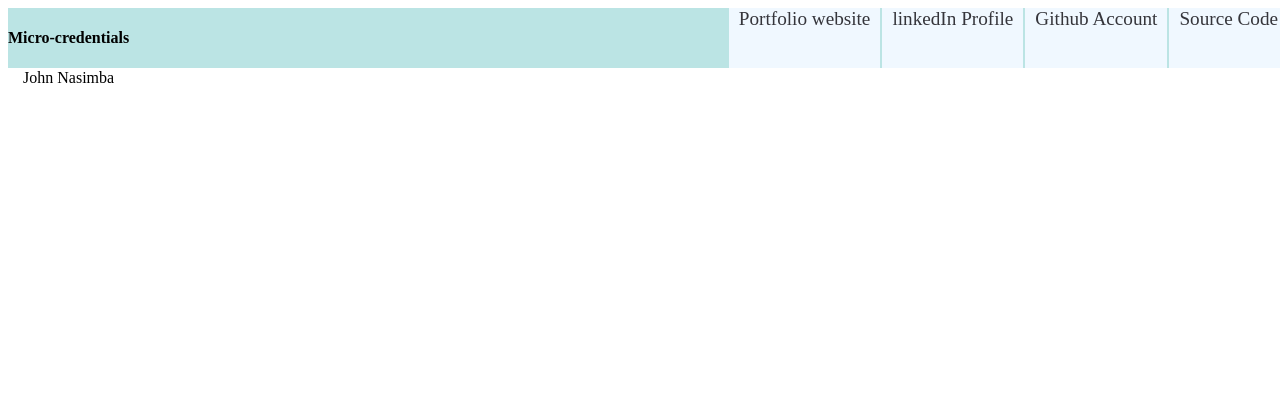
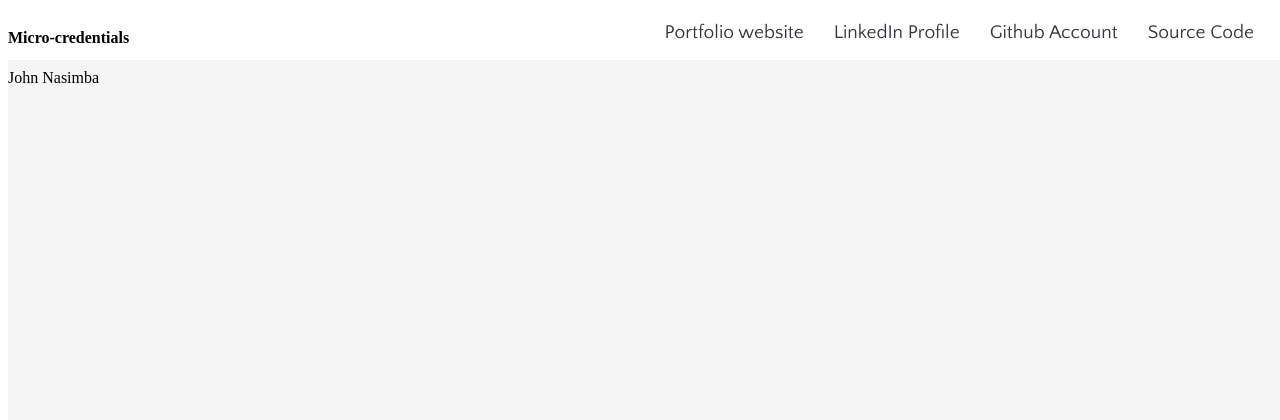
Before and after one commit to Johnnasimba/Micro-credentials, a PHP site: page / in a window 1280 px wide. Shown: the top 420 px of the page. Before the commit the page ends 83 px from the top, so only its background shows below. Run offline with PHP 8.4, Linux system fonts and the light colour scheme.

Commit message:
Bulding navigation links for header

```diff
--- a/index.html
+++ b/index.html
@@ -11,7 +11,6 @@
 </head>
 <body>
     <nav id="header-navbar">
-        <div class="header" align=center>
             <!-- Title -->
             <div class="title">
                 <h4>Micro-credentials</h4>
@@ -21,15 +20,17 @@
             <!-- Navigation links -->
             <ul class="navigation-links">
                 <li> <a href="http://" target="_blank" rel="noopener noreferrer">Portfolio website</a></li>
-                <li><a href="http://" target="_blank" rel="noopener noreferrer"> linkedIn Profile</a></li>
+                <li><a href="http://" target="_blank" rel="noopener noreferrer"> LinkedIn Profile</a></li>
                 <li><a href="http://" target="_blank" rel="noopener noreferrer"> Github Account</a></li>
                 <li> <a href="http://" target="_blank" rel="noopener noreferrer"> Source Code</a></li>
             </ul>
-        </div>
+
     </nav>
 
 
+    <div class="content">
 
+    </div>
 
     <!-- <div class="container" align=center>
         <div>
--- a/styles.css
+++ b/styles.css
@@ -1,23 +1,17 @@
-
+@import url('https://fonts.googleapis.com/css2?family=Quattrocento+Sans&display=swap');
 
 /* Header */
 #header-navbar {
     width: 100vw;
-    height: 60px;
-    padding: 0;
-
-}
-.header {
-    margin: 0 auto;
-    height: 100%;
-    background: #0994;
-    max-width: 1300px;
+    height: 50px;
     display: flex;
     flex-direction: row;
     flex-wrap: nowrap;
     justify-content: space-between;
+    padding: 0;
 
 }
+
 .navigation-links {
    margin: 0;
    padding-left: 10px;
@@ -25,23 +19,38 @@
    display: flex;
    flex-direction: row;
    flex-wrap: nowrap;
+   overflow: hidden;
+   margin-right: 20px;
 
 }
 .navigation-links li {
-   background-color: aliceblue;
+   /* background-color: whitesmoke; */
    height: 100%;
    font-size: 1.2rem;
+   font-family:"Quattrocento Sans";
    margin-left: 2px;
-   padding:0 10px;
+   padding: 14px;
+
+}
+.navigation-links li:hover {
+    background-color: whitesmoke;
+    cursor: pointer;
 }
 .navigation-links a {
     text-decoration: none;
     color: rgb(53, 53, 59);
-    margin: auto;
+
 }
 
 
 /* Content */
+.content {
+    width:100vw;
+    min-height:100vh;
+    background-color: whitesmoke;
+    margin-top: 2px;
+
+}
 .container {
     background-color: blanchedalmond;
     padding:30px;
```
